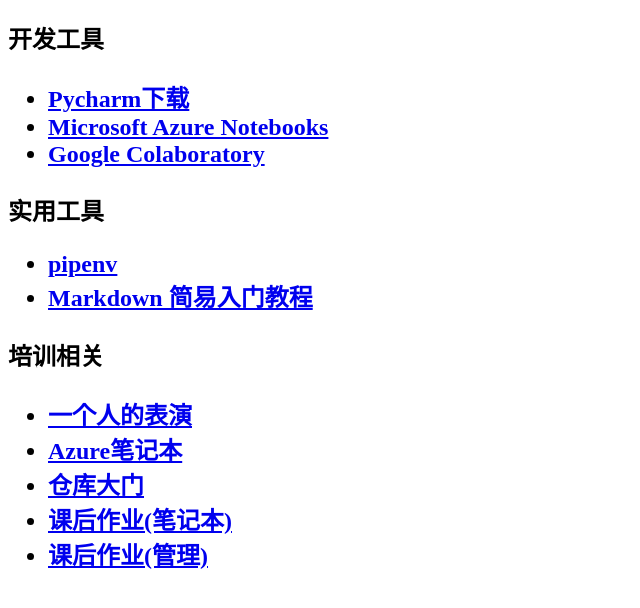
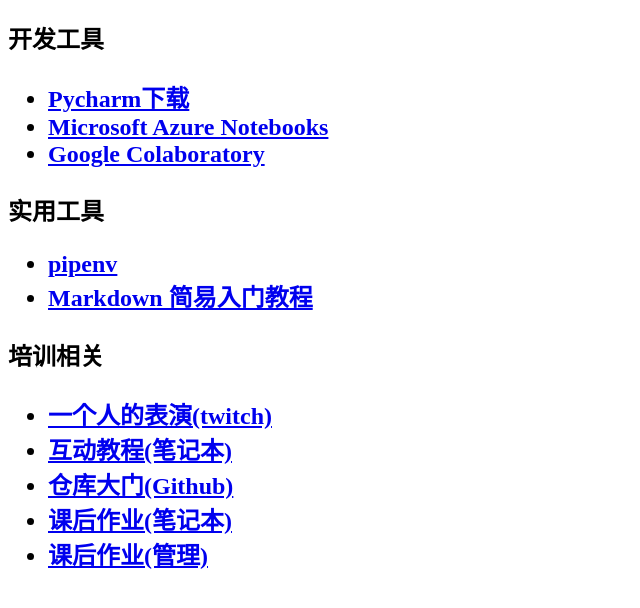
Before and after one commit to cr4ftsm4n/python-training, a Gatsby site: page /resource in a window 1280 px wide. Shown: the whole page, without its empty margins (0-640 px from the left). Built offline with nearby package versions, Linux system fonts and the light colour scheme; Gatsby itself is replaced by a stand-in of ours.

Commit message:
update resource

```diff
--- a/src/pages/resource.jsx
+++ b/src/pages/resource.jsx
@@ -64,7 +64,7 @@
             <ul>
               <li>
                 <a href="https://www.twitch.tv/cr4ftsm4n" target="_blank">
-                  一个人的表演
+                  一个人的表演(twitch)
                 </a>
               </li>
               <li>
@@ -72,12 +72,12 @@
                   href="https://notebooks.azure.com/cr4ftsm4n/libraries/python-training"
                   target="_blank"
                 >
-                  Azure笔记本
+                  互动教程(笔记本)
                 </a>
               </li>
               <li>
                 <a href="https://github.com/cr4ftsm4n" target="_blank">
-                  仓库大门
+                  仓库大门(Github)
                 </a>
               </li>
               <li>
```
